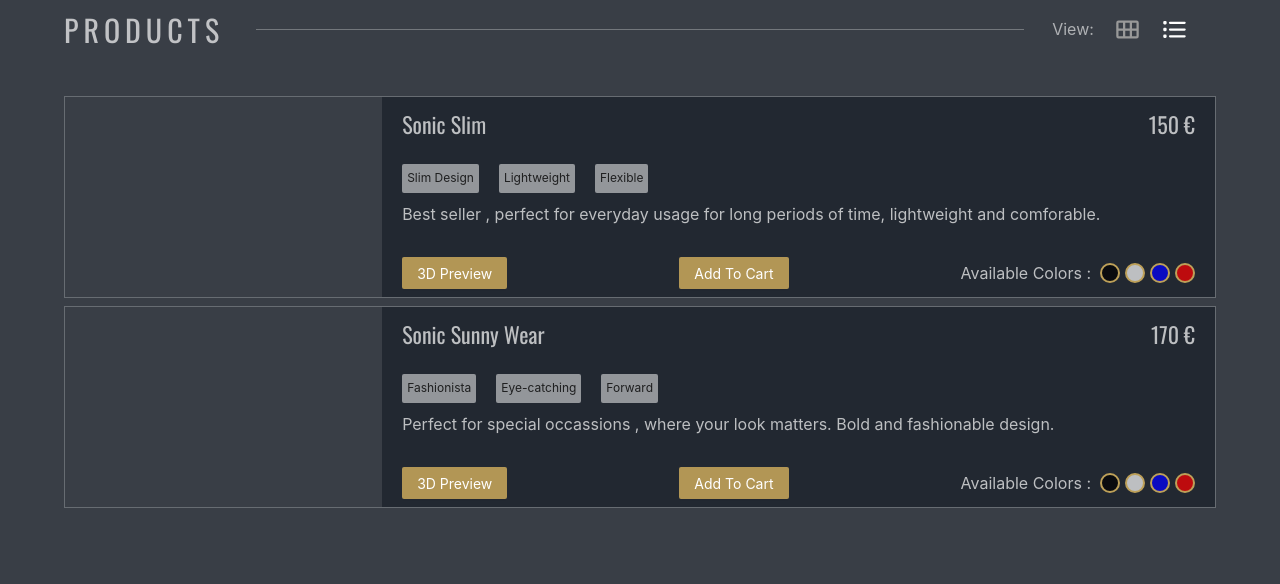
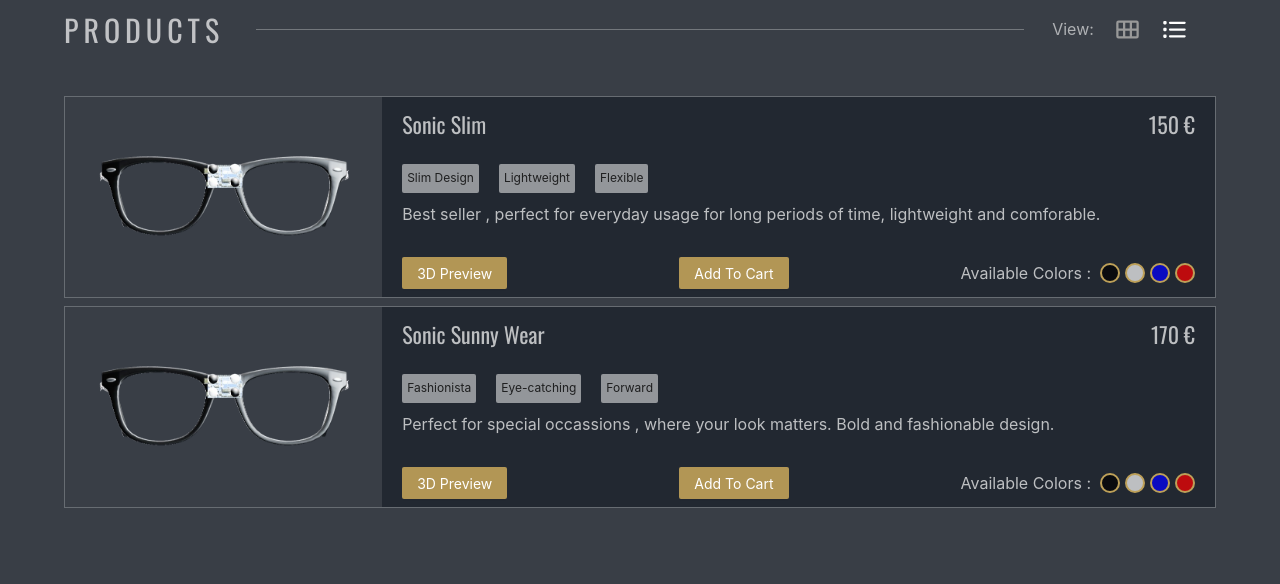
Before and after one commit to ElsonNezaj/soniceye, a React (Create React App) app: page /products in a window 1280 px wide. Both pictures are taken after a click on the element 1174 px from the left and 199 px from the top of the page. Shown: the part 170-754 px from the top of the page. Built offline with nearby package versions, Linux system fonts and the light colour scheme; no server answers.

Commit message:
added glasses to list product

```diff
--- a/src/components/Products/ListProduct/index.jsx
+++ b/src/components/Products/ListProduct/index.jsx
@@ -6,6 +6,8 @@ import { useAppDispatch } from "../../../redux/hooks";
 import { saveItemToCart } from "../../../redux/cartSlice/cartSlice";
 import { Link } from "react-router-dom";
 import { toggleModelViewer } from "../../../redux/appSlice/appSlice";
+
+import Image from "../../../assets/images/glasses_image.png";
 
 export default function ListProduct({ product }) {
   const dispatch = useAppDispatch();
@@ -21,7 +23,9 @@ export default function ListProduct({ product }) {
         <Link
           to={`/products/${product.productCode}/${product.name}`}
           style={{ textDecoration: "none" }}
-        ></Link>
+        >
+          <img src={Image} alt="glasses" className={styles.image} />
+        </Link>
       </div>
       <div className={styles.productDescription}>
         <Link
--- a/src/components/Products/ListProduct/styles.module.scss
+++ b/src/components/Products/ListProduct/styles.module.scss
@@ -178,3 +178,7 @@
     opacity: 1;
   }
 }
+
+.image {
+  width: 100%;
+}
```
